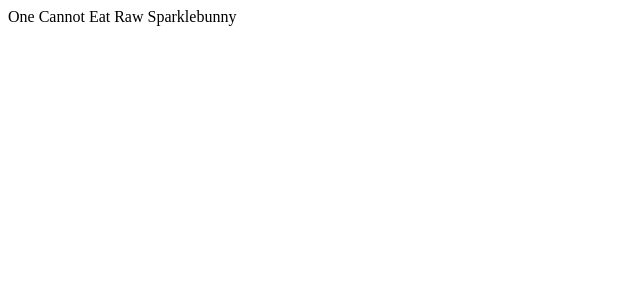
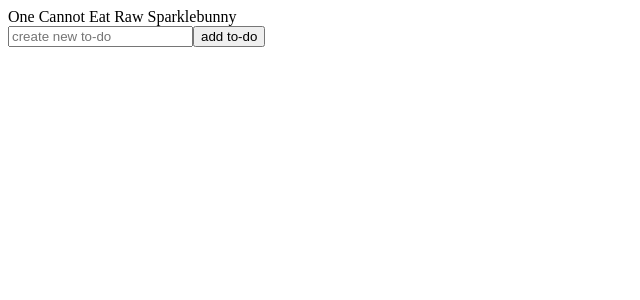
Before and after one commit to Cassels-null/to-dos, a React app: page / in a window 1280 px wide. Shown: the top 300 px of the page, without its empty margins (0-640 px from the left). Built offline with nearby package versions, Linux system fonts and the light colour scheme.

Commit message:
style details

```diff
--- a/src/index.jsx
+++ b/src/index.jsx
@@ -1,18 +1,31 @@
 import React from 'react';
 import ReactDOM from 'react-dom';
+
+import NewTodo from './newTodo.jsx';
 
 class App extends React.Component {
     constructor(props){
         super(props);
-        this.state = {}
+        this.state = {
+            list: []
+        }
+        this.addToList = this.addToList.bind(this);
+    }
+
+    addToList(task){
+        window.alert("_______");
+        this.state.list.push(task);
     }
 
     render(){
         return(<div>
                 One Cannot Eat Raw Sparklebunny
+                <NewTodo addToList={this.addToList}/>
             </div>
         )
     }
+
+
 }
 // window.alert("ping!");
 ReactDOM.render(<App/>, document.getElementById("app"));
--- /dev/null
+++ b/src/newTodo.jsx
@@ -0,0 +1,27 @@
+import React from 'react';
+import ReactDOM from 'react-dom';
+
+class NewTodo extends React.Component {
+    constructor(props){
+        super(props);
+        this.state = {}
+    }
+
+    render(){
+        return(<form onSubmit={this.createNewTask}>
+                <input id="taskInput" type="text" placeholder="create new to-do"></input>
+                <input type="submit" value="add to-do"></input>
+                {/* <button></button> */}
+            </form>
+        )
+    }
+
+    createNewTask(e){
+        e.preventDefault();
+        let task = document.getElementById("taskInput").value;
+        // window.alert(1 + task);
+        this.props.addToList(task)//{task: document.getElementById("taskInput").value})
+    }
+}
+// window.alert("ping!");
+export default NewTodo;
```
